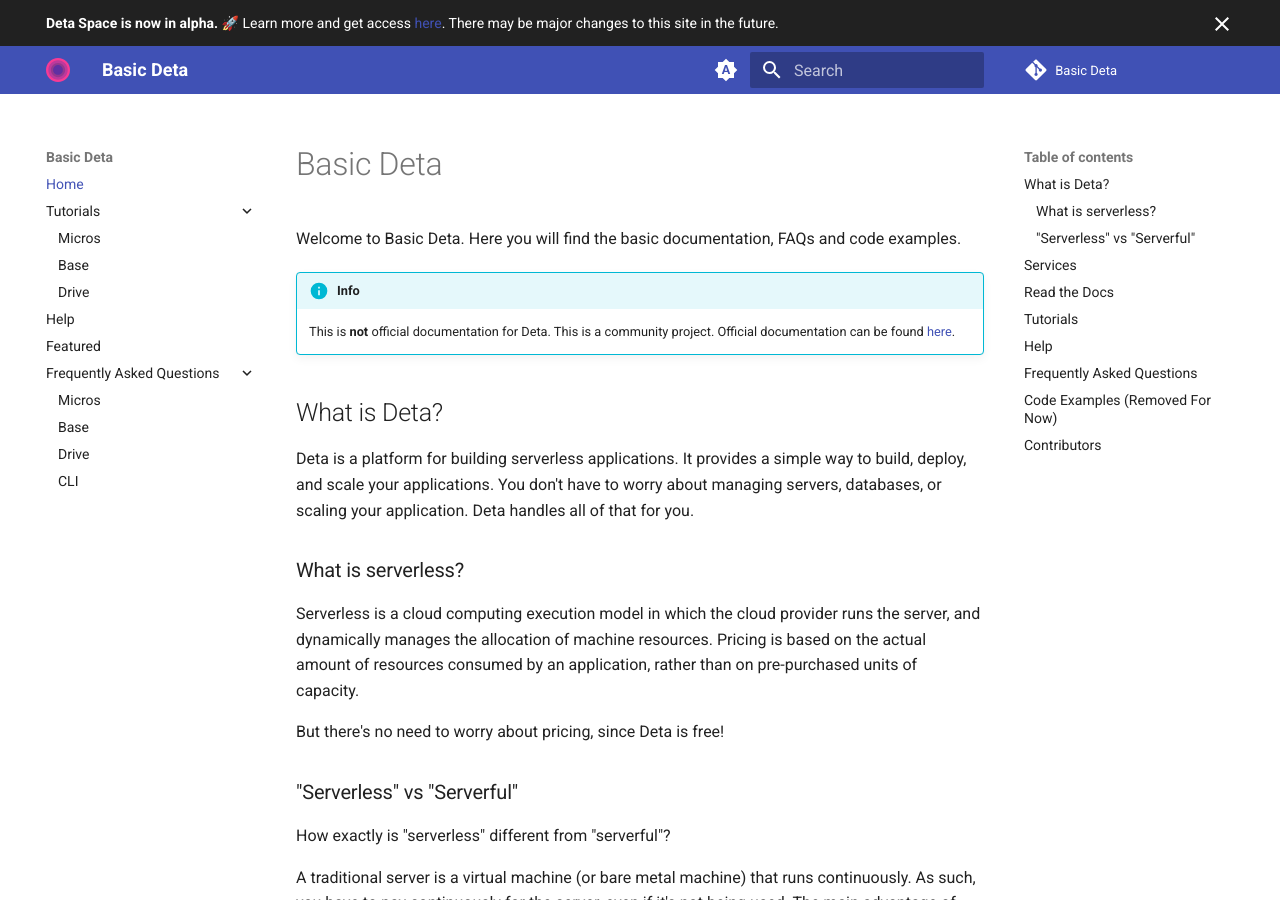
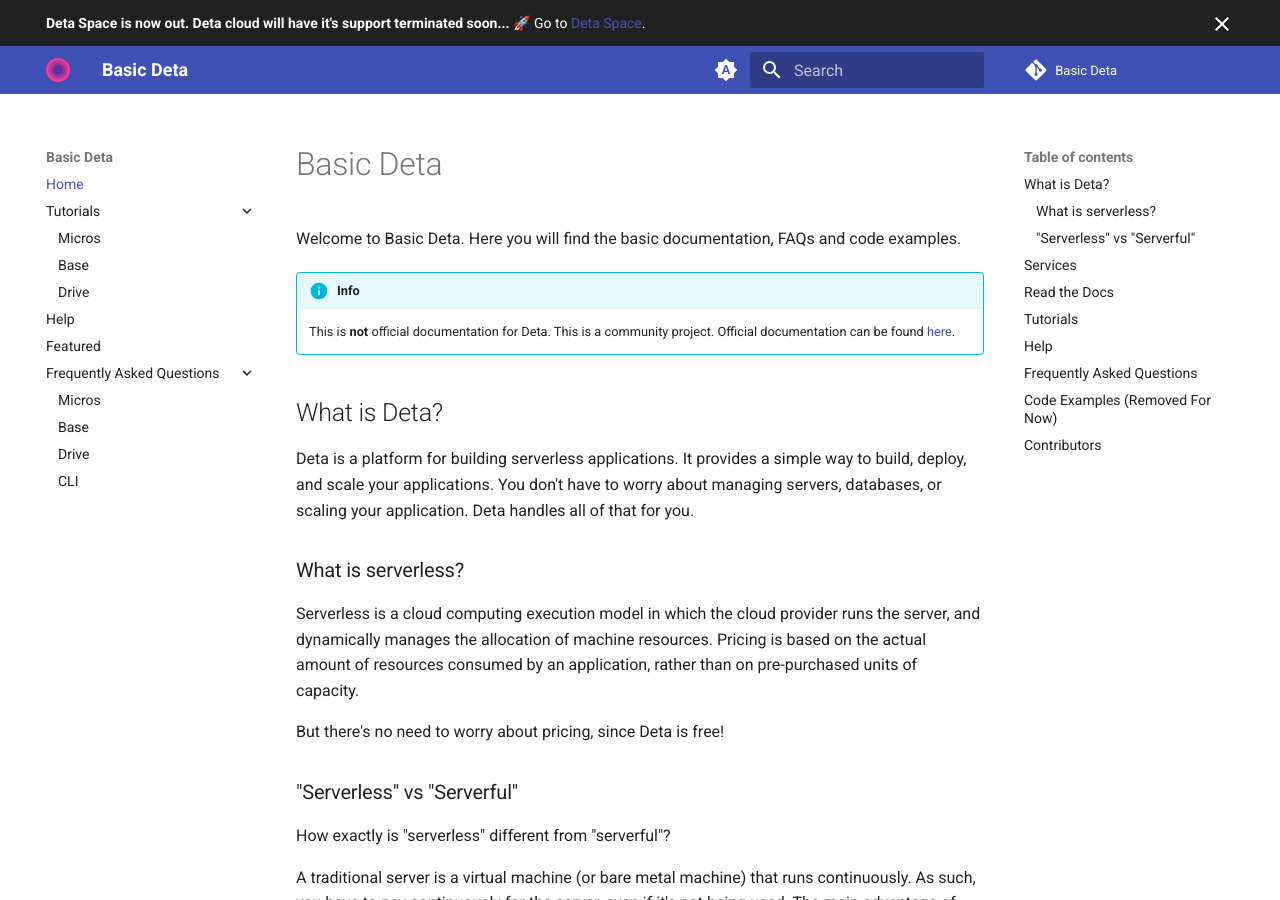
Before and after one commit to neobrains/basic-deta, an MkDocs documentation site: the page built from docs/index.md, in a window 1280 px wide and 900 px high. Built offline with MkDocs 1.6.1 and Material for MkDocs 9.7.7, drawn with Linux system fonts in a browser that asks for light colours; comment, search, counter and statistics services are not loaded.

Commit message:
Update main.html

```diff
--- a/overrides/main.html
+++ b/overrides/main.html
@@ -31,7 +31,6 @@
   }
 </style>
 
-<strong>Deta Space is now in alpha.</strong> 🚀
-Learn more and get access <a href="https://alpha.deta.space">here</a>.
-There may be major changes to this site in the future.
+<strong>Deta Space is now out. Deta cloud will have it's support terminated soon...</strong> 🚀
+Go to <a href="https://deta.space">Deta Space</a>.
 {% endblock %}
```
